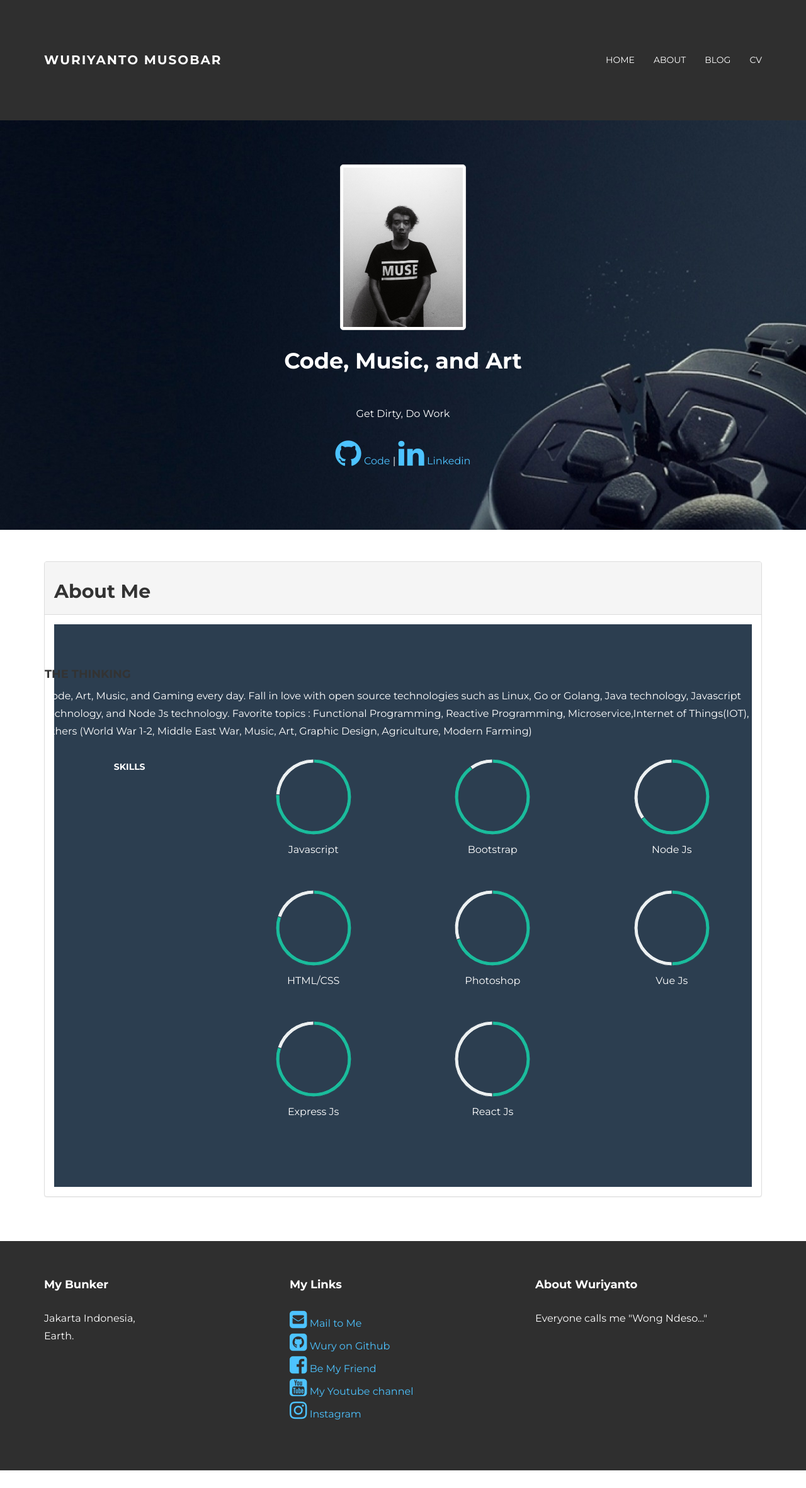
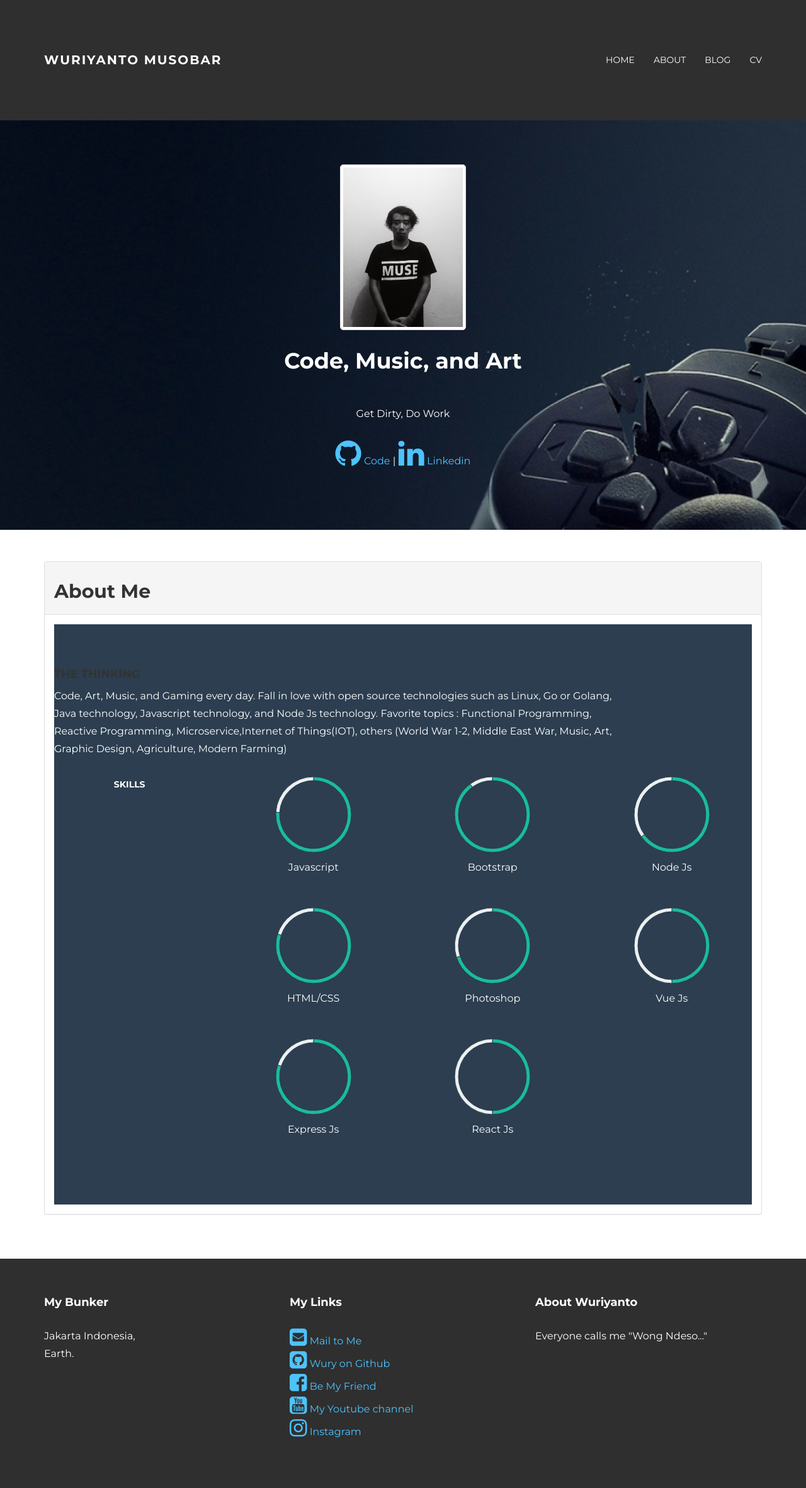
Before and after one commit to wuriyanto48/wuriyanto48.github.io, a Jekyll site: the page built from about/index.html, in a window 1280 px wide. Shown: the whole page at 63% size. Built offline with Jekyll 4.4.1, drawn with Linux system fonts in a browser that asks for light colours; nearby versions of some CDN libraries; before the commit the page ends 2334 px from its top, so only the background shows below that.

Commit message:
skills#4

```diff
--- a/about/index.html
+++ b/about/index.html
@@ -5,7 +5,7 @@ title_header: About Me
 ---
 <div id="skillswrap">
 	<div class="row">
-		<div>
+		<div class="col-lg-10">
 			<h4>THE THINKING</h4>
 			<p>
 	      Code, Art, Music, and Gaming every day. Fall in love with open source technologies such as Linux, Go or Golang, Java technology, Javascript technology, and Node Js technology. Favorite topics : Functional Programming, Reactive Programming, Microservice,Internet of Things(IOT), others (World War 1-2, Middle East War, Music, Art, Graphic Design, Agriculture, Modern Farming)
```
